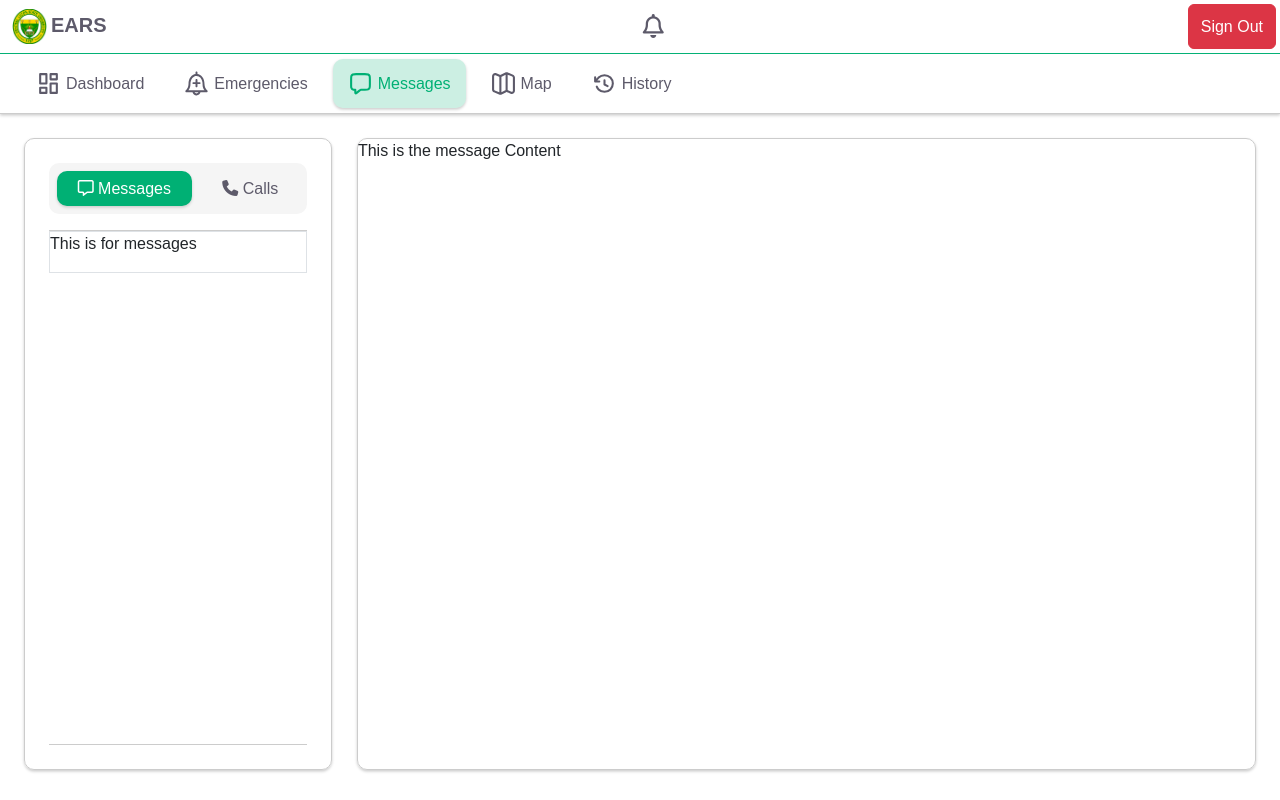
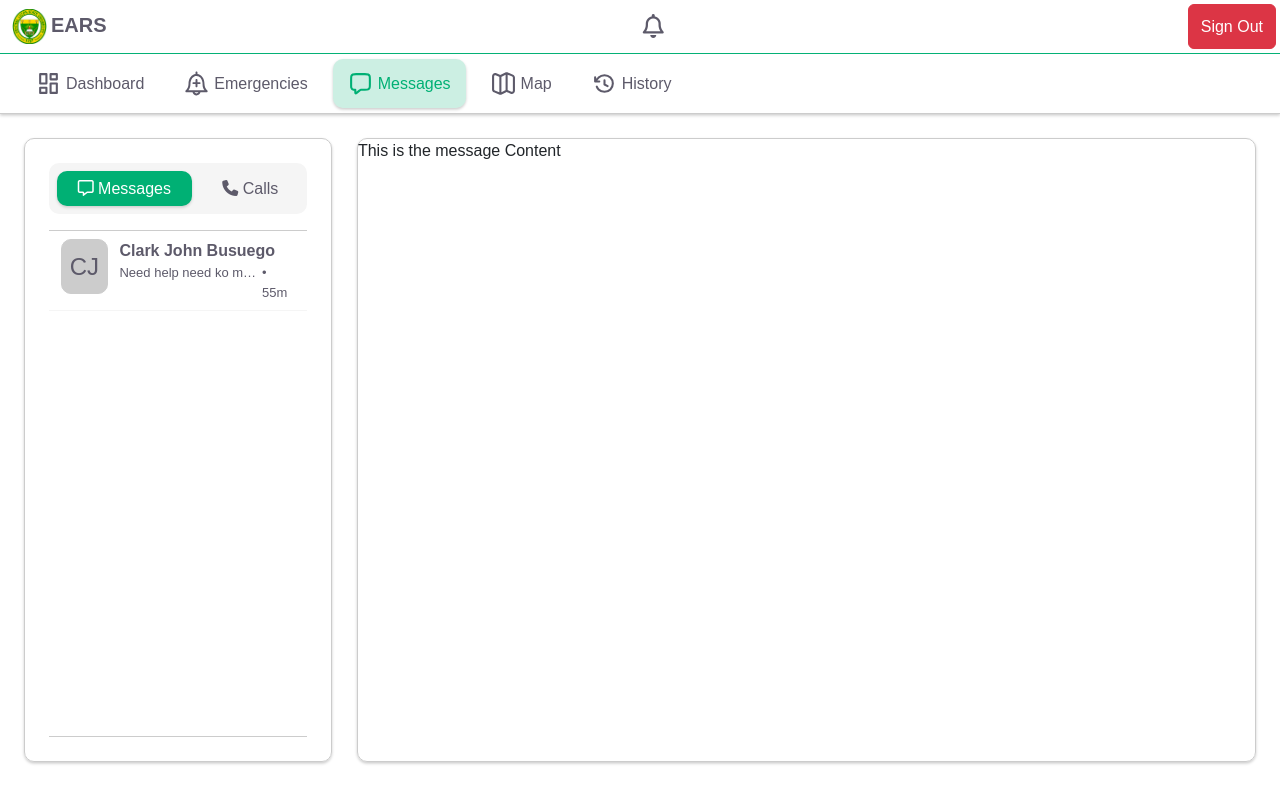
Before and after one commit to clark-jrb/Project-Emergency-Alert-and-Response-System, a React (Create React App) app in the folder client/: page /usf/messages in a window 1280 px wide. Built offline with nearby package versions, Linux system fonts and the light colour scheme; no server answers; the database is empty.

Commit message:
messages UI tweaks

```diff
--- a/client/src/styles/app.css
+++ b/client/src/styles/app.css
@@ -11,5 +11,5 @@
 }
 
 .content {
-    height: 85%;
+    height: 84%;
 }
--- a/client/src/styles/history.css
+++ b/client/src/styles/history.css
@@ -61,7 +61,7 @@ option {
 }
 
 .title-date {
-    width: 80px;
+    width: 85px;
     color: var(--font-text);
 }
 
--- a/client/src/styles/messages.css
+++ b/client/src/styles/messages.css
@@ -60,3 +60,67 @@
     height: 100%;
     overflow: auto;
 }
+
+/* MESSAGES PERSON  */
+.get-messages {
+    display: flex;
+    flex-direction: column;
+}
+
+.message-person-con {
+    display: flex;
+    /* border-top: 1px #ccc solid; */
+    border-bottom: 1px whitesmoke solid;
+    justify-content: space-between;
+    gap: 10px;
+}
+
+.message-person-con:hover {
+    background-color: whitesmoke;
+    cursor: pointer;
+    border-radius: 10px;
+
+}
+
+.name-logo {
+    display: flex;
+    justify-content: center;
+    align-items: center;
+    width: 20%;
+    border-radius: 10px;
+    font-size: x-large;
+    background-color: #ccc;
+    border: #ccc solid 1px;
+    /* font-weight: bold; */
+    height: 55px;
+    color: var(--font-text);
+}
+
+.message-info {
+    color: var(--font-text);
+    width: 75%;
+    display: flex;
+    justify-content:center;
+    flex-direction: column;
+}
+
+.person-name {
+    font-weight: bold;
+}
+
+.person-mess-cont {
+    gap: 5px;
+}
+
+.timestamp {
+    font-size: small;
+
+}
+
+.person-message {
+    font-size: small;
+    overflow: hidden;
+    white-space: nowrap;
+    text-overflow: ellipsis;
+    width: 80%;
+}
--- a/client/src/views/Messages/get-messages.js
+++ b/client/src/views/Messages/get-messages.js
@@ -3,8 +3,21 @@ import React from 'react'
 const GetMessages = () => {
     return (
         <div className='get-messages'>
-            <div className='message-person border'>
-                <p>This is for messages</p>
+            <div className='message-person-con container py-2'>
+                {/* Person Name Initials */}
+                <div className='name-logo'>
+                    <p className='m-0'>CJ</p>
+                </div>
+                {/* Message */}
+                <div className='message-info'>
+                    {/* Person Name */}
+                    <p className='m-0 person-name'>Clark John Busuego</p>
+                    {/* Person Message */}
+                    <div className='person-mess-cont d-flex'>
+                        <p className='m-0 person-message'>Need help need ko momol</p>
+                        <span className='timestamp'> • 55m</span>
+                    </div>
+                </div>
             </div>
         </div>
     )
```
